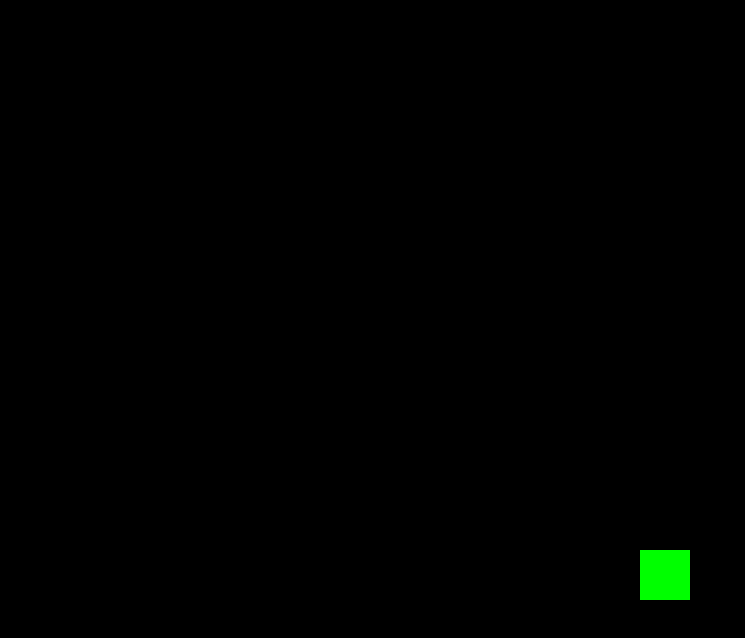
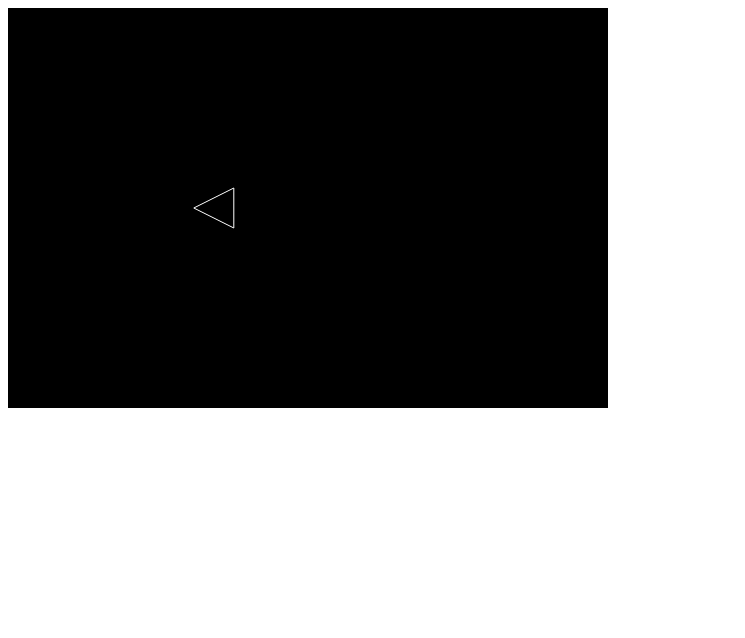
Before and after one commit to fidel70/fidelon, a plain HTML site: page index.html in a window 1280 px wide. Shown: the whole page, without its empty margins (0-745 px from the left). Drawn offline with Linux system fonts and the light colour scheme.

Commit message:
Update index.html

```diff
--- a/index.html
+++ b/index.html
@@ -1,74 +1,123 @@
 <!DOCTYPE html>
-<html lang="en">
+<html lang="es">
 <head>
 <meta charset="UTF-8">
 <meta name="viewport" content="width=device-width, initial-scale=1.0">
-<title>Space Shooter</title>
+<title>Nave Espacial Triangular - Asteroids</title>
 <style>
-    body {
-        margin: 0;
-        padding: 0;
-        overflow: hidden;
-        background-color: #000;
-    }
-
     canvas {
-        display: block;
-        margin: auto;
-        background-color: #000;
+        background-color: #000000;
     }
 </style>
 </head>
 <body>
-<canvas id="gameCanvas" width="800" height="600"></canvas>
+<canvas id="canvas" width="600" height="400"></canvas>
+<script>
+    // Variables para el lienzo y contexto
+    var canvas = document.getElementById("canvas");
+    var ctx = canvas.getContext("2d");
 
-<script>
-    const canvas = document.getElementById("gameCanvas");
-    const ctx = canvas.getContext("2d");
-    const ws = new WebSocket('ws://localhost:8080');
-
-    const player = {
+    // Variables de la nave
+    var ship = {
         x: canvas.width / 2,
-        y: canvas.height - 50,
-        width: 50,
-        height: 50,
-        color: "#00FF00",
-        speed: 5
+        y: canvas.height / 2,
+        size: 20,
+        angle: -Math.PI / 2, // Apuntando hacia arriba al principio
+        rotationSpeed: 0.1,
+        acceleration: 0.1,
+        friction: 0.99, // Factor de fricción para simular el movimiento en el espacio
+        thrust: false,
+        speedX: -1,
+        speedY: 0
     };
 
-    function drawPlayer() {
-        ctx.fillStyle = player.color;
-        ctx.fillRect(player.x, player.y, player.width, player.height);
+    // Función para dibujar la nave
+    function drawShip() {
+        ctx.save();
+        ctx.translate(ship.x, ship.y);
+        ctx.rotate(ship.angle);
+        ctx.beginPath();
+        ctx.moveTo(0, -ship.size);
+        ctx.lineTo(ship.size, ship.size);
+        ctx.lineTo(-ship.size, ship.size);
+        ctx.closePath();
+        ctx.strokeStyle = "#ffffff";
+        ctx.stroke();
+        ctx.restore();
     }
 
-    function draw() {
-        ctx.clearRect(0, 0, canvas.width, canvas.height);
+    // Función para actualizar la posición de la nave
+    function updateShip() {
+        // Aplicar fricción
+        ship.speedX *= ship.friction;
+        ship.speedY *= ship.friction;
 
-        drawPlayer();
+        // Aplicar movimiento
+        if (ship.thrust) {
+            ship.speedX += Math.sin(ship.angle) * ship.acceleration;
+            ship.speedY -= Math.cos(ship.angle) * ship.acceleration;
+        }
 
-        requestAnimationFrame(draw);
-    }
+        ship.x += ship.speedX;
+        ship.y += ship.speedY;
 
-    function mouseMoveHandler(event) {
-        const relativeX = event.clientX - canvas.offsetLeft;
-        if (relativeX > 0 && relativeX < canvas.width) {
-            player.x = relativeX - player.width / 2;
-            // Enviar la posición del jugador al servidor
-            ws.send(JSON.stringify({ x: player.x, y: player.y }));
+        // Mantener la nave dentro del lienzo
+        if (ship.x > canvas.width + ship.size) {
+            ship.x = -ship.size;
+        } else if (ship.x < -ship.size) {
+            ship.x = canvas.width + ship.size;
+        }
+
+        if (ship.y > canvas.height + ship.size) {
+            ship.y = -ship.size;
+        } else if (ship.y < -ship.size) {
+            ship.y = canvas.height + ship.size;
         }
     }
 
-    ws.onmessage = function(event) {
-        // Recibir la posición del otro jugador desde el servidor
-        const otherPlayer = JSON.parse(event.data);
-        // Dibujar al otro jugador
-        ctx.fillStyle = otherPlayer.color;
-        ctx.fillRect(otherPlayer.x, otherPlayer.y, otherPlayer.width, otherPlayer.height);
+    // Función para dibujar el lienzo
+    function draw() {
+        ctx.clearRect(0, 0, canvas.width, canvas.height);
+        drawShip();
     }
 
-    document.addEventListener("mousemove", mouseMoveHandler, false);
+    // Función para actualizar el juego
+    function update() {
+        updateShip();
+    }
 
-    draw();
+    // Función de bucle del juego
+    function loop() {
+        update();
+        draw();
+        requestAnimationFrame(loop);
+    }
+
+    // Event listeners para los controles de teclado
+    document.addEventListener("keydown", function(event) {
+        switch(event.keyCode) {
+            case 37: // Flecha izquierda
+                ship.angle -= ship.rotationSpeed;
+                break;
+            case 38: // Flecha arriba
+                ship.thrust = true;
+                break;
+            case 39: // Flecha derecha
+                ship.angle += ship.rotationSpeed;
+                break;
+        }
+    });
+
+    document.addEventListener("keyup", function(event) {
+        switch(event.keyCode) {
+            case 38: // Flecha arriba
+                ship.thrust = false;
+                break;
+        }
+    });
+
+    // Iniciar el bucle del juego
+    loop();
 </script>
 </body>
 </html>
```
